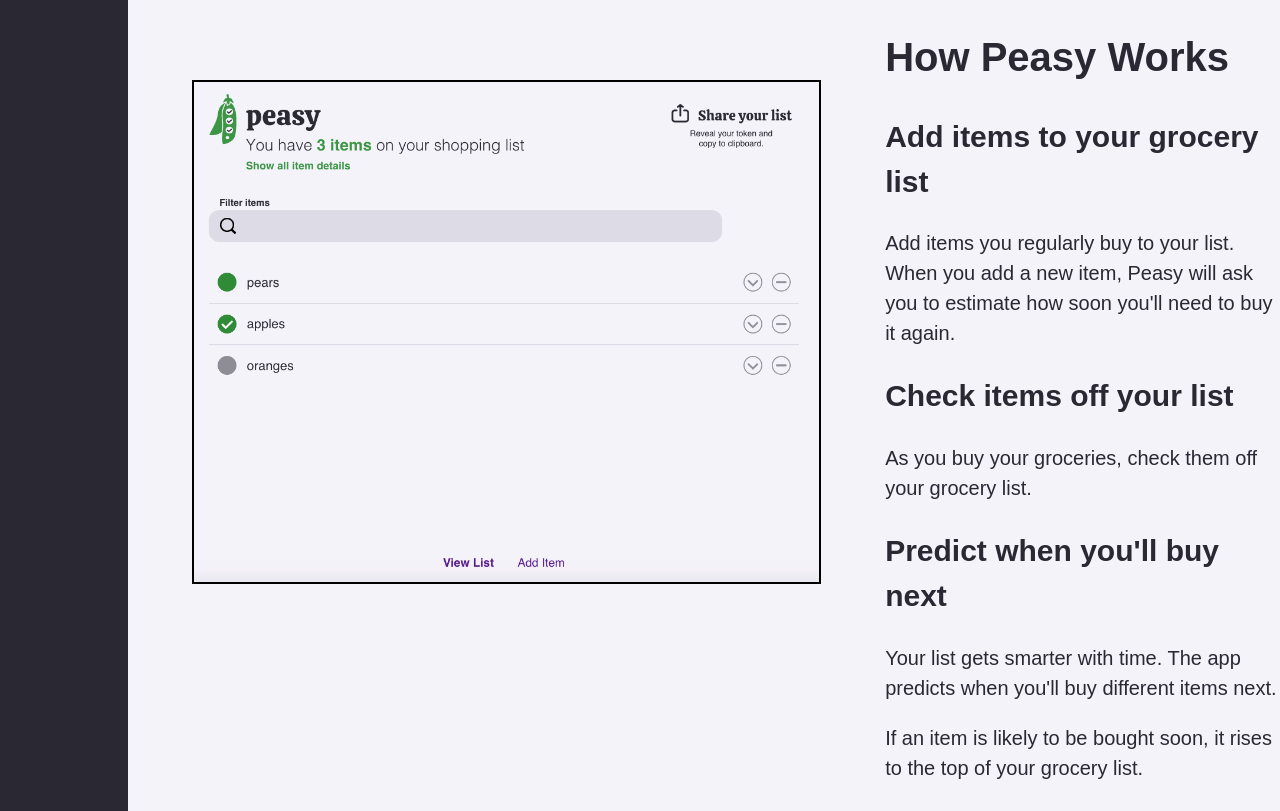
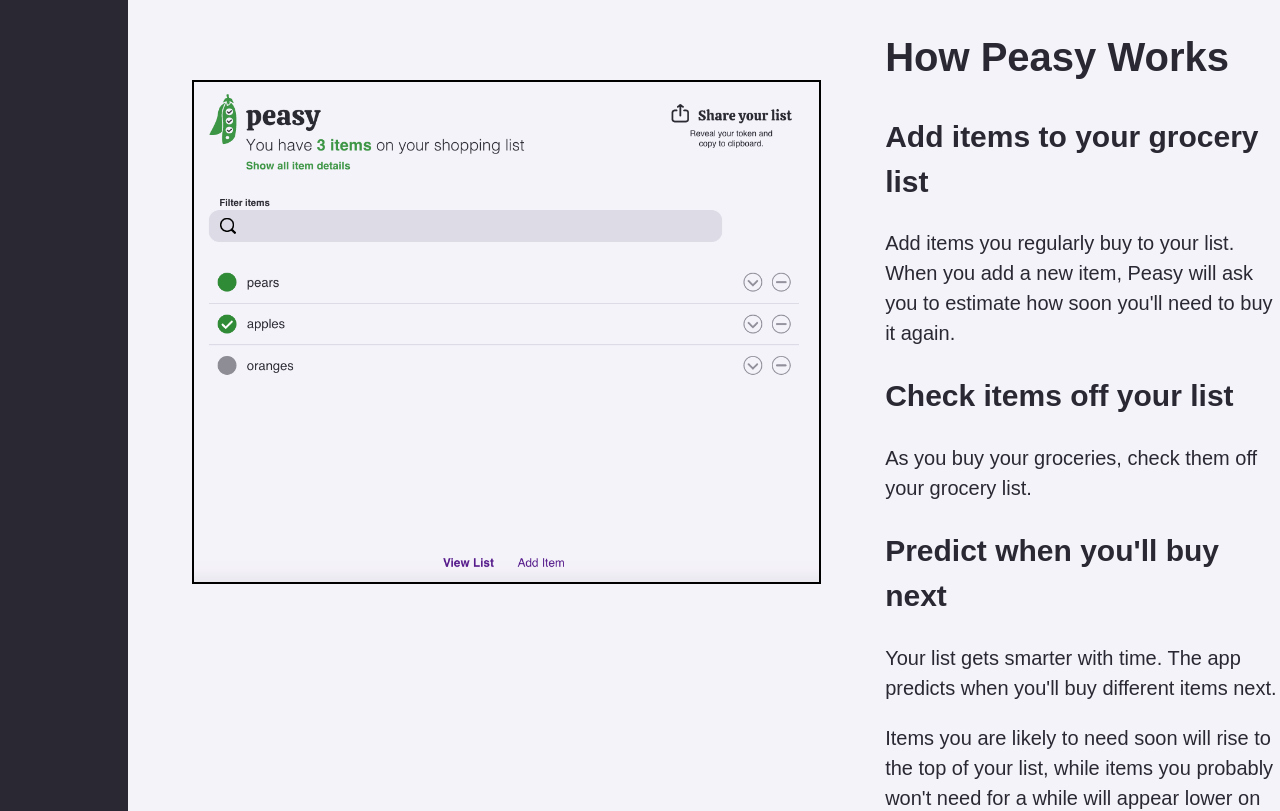
Before and after one commit to the-collab-lab/tcl-26-smart-shopping-list, a React (Create React App) app: page /about in a window 1280 px wide. Shown: the top 811 px of the page. Built offline with nearby package versions, Linux system fonts and the light colour scheme; a web font is replaced by a local one.

Commit message:
Update src/pages/AboutView/AboutView.js
Co-authored-by: Ander Swift <anderswift@gmail.com>

```diff
--- a/src/pages/AboutView/AboutView.js
+++ b/src/pages/AboutView/AboutView.js
@@ -38,8 +38,8 @@
             different items next.
           </p>
           <p className="about-section__paragraph">
-            If an item is likely to be bought soon, it rises to the top of your
-            grocery list.
+            Items you are likely to need soon will rise to the top of your list, while items you probably won't need for a
+            while will appear lower on the list.
           </p>
         </section>
         <section className="about-section">
```
